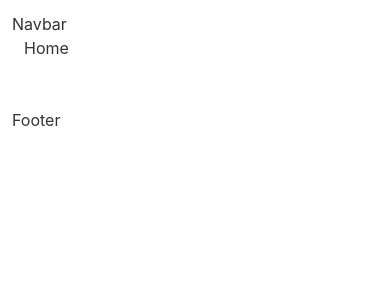
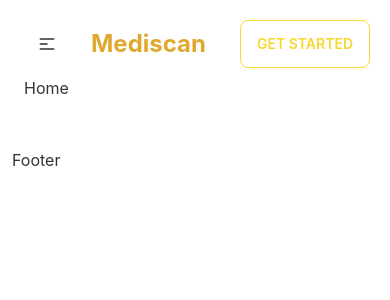
Before and after one commit to hack-peel-tfss/mediscan, a React (Create React App) app: page / in a window 390 px wide. Shown: the top 300 px of the page. Built offline with nearby package versions, Linux system fonts and the light colour scheme.

Commit message:
navbar almost done

```diff
--- a/package.json
+++ b/package.json
@@ -9,6 +9,7 @@
     "daisyui": "^2.45.0",
     "react": "^18.2.0",
     "react-dom": "^18.2.0",
+    "react-icons": "^4.7.1",
     "react-router-dom": "^6.5.0",
     "react-scripts": "5.0.1",
     "web-vitals": "^2.1.4"
--- a/src/pages/components/Navbar.jsx
+++ b/src/pages/components/Navbar.jsx
@@ -1,9 +1,90 @@
-import React from 'react'
+import React from "react";
 
 const Navbar = () => {
   return (
-    <div>Navbar</div>
-  )
-}
+    <div className="navbar bg-base-100">
+      <div className="navbar-start">
+        <div className="dropdown">
+          <label tabIndex={0} className="btn btn-ghost lg:hidden">
+            <svg
+              xmlns="http://www.w3.org/2000/svg"
+              className="h-5 w-5"
+              fill="none"
+              viewBox="0 0 24 24"
+              stroke="currentColor"
+            >
+              <path
+                strokeLinecap="round"
+                strokeLinejoin="round"
+                strokeWidth="2"
+                d="M4 6h16M4 12h8m-8 6h16"
+              />
+            </svg>
+          </label>
+          <ul
+            tabIndex={0}
+            className="menu menu-compact dropdown-content mt-3 p-2 shadow bg-base-100 rounded-box w-52"
+          >
+            <li>
+              <a>Item 1</a>
+            </li>
+            <li tabIndex={0}>
+              <a className="justify-between">
+                Parent
+                <svg
+                  className="fill-current"
+                  xmlns="http://www.w3.org/2000/svg"
+                  width="24"
+                  height="24"
+                  viewBox="0 0 24 24"
+                >
+                  <path d="M8.59,16.58L13.17,12L8.59,7.41L10,6L16,12L10,18L8.59,16.58Z" />
+                </svg>
+              </a>
+              <ul className="p-2">
+                <li>
+                  <a className="hover:text-primary-content font-semibold">
+                    DRUG SEARCH
+                  </a>
+                </li>
+                <li>
+                  <a className="hover:text-primary-content font-semibold">
+                    DRUG SCAN
+                  </a>
+                </li>
+              </ul>
+            </li>
+            <li>
+              <a>Item 3</a>
+            </li>
+          </ul>
+        </div>
+        <a className="btn btn-ghost normal-case text-2xl font-bold text-primary">
+          Mediscan
+        </a>
+      </div>
+      <div className="navbar-center hidden lg:flex">
+        <ul className="menu menu-horizontal px-1">
+          <li>
+            <a className="hover:text-primary-content font-semibold">
+              DRUG SCAN
+            </a>
+          </li>
 
-export default Navbar
+          <li>
+            <a className="hover:text-primary-content font-semibold">
+              DRUG SEARCH
+            </a>
+          </li>
+        </ul>
+      </div>
+      <div className="navbar-end">
+        <a className="btn btn-secondary font-semibold btn-outline ">
+          Get started
+        </a>
+      </div>
+    </div>
+  );
+};
+
+export default Navbar;
```
Also changed, not shown: 1 other file (tests, documents, lock files or other folders).
